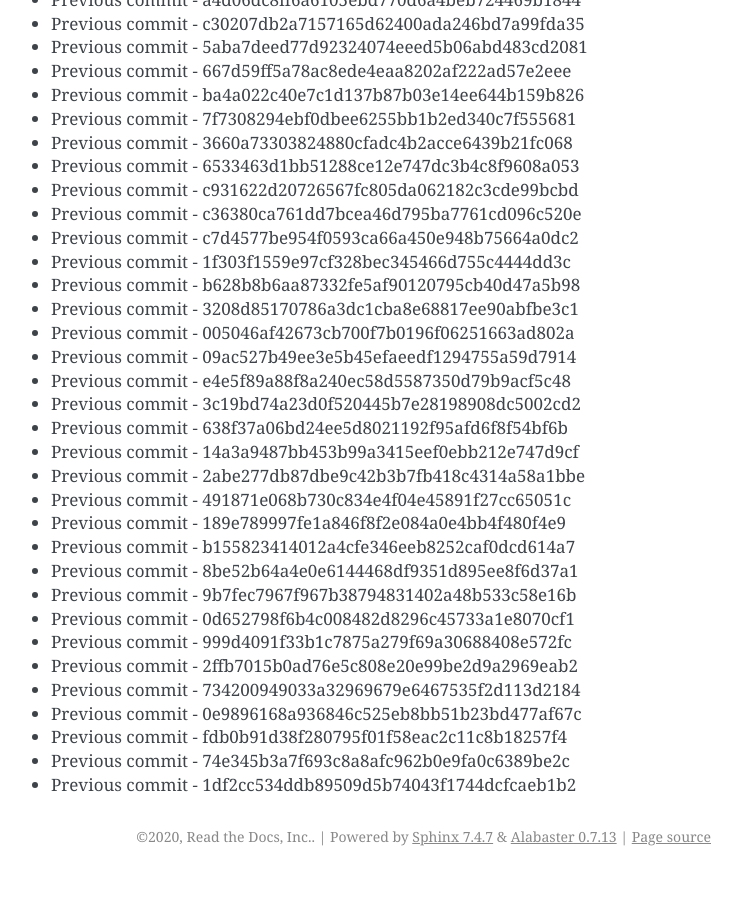
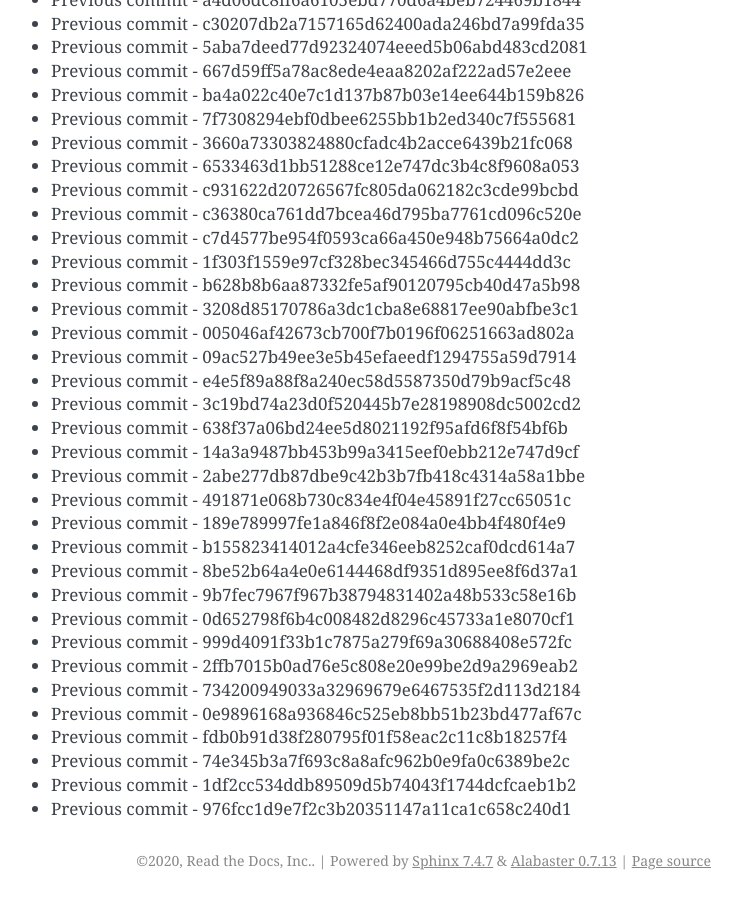
Before and after one commit to readthedocs/rtd-git-stresstest, a Sphinx documentation site: the page built from docs/updates.rst, in a window 1280 px wide and 900 px high, scrolled down 27689 px. Shown: the whole window, without its empty margins (399-1141 px from the left). Built offline with Sphinx 7.4.7, drawn with Linux system fonts in a browser that asks for light colours; before the commit the page ends 28565 px from its top, so only the background shows below that.

Commit message:
Generating commit from previous: 976fcc1d9e7f2c3b20351147a11ca1c658c240d1

```diff
--- a/docs/updates.rst
+++ b/docs/updates.rst
@@ -1195,3 +1195,4 @@ It can be tested for any performance characteristics.
 * Previous commit - fdb0b91d38f280795f01f58eac2c11c8b18257f4
 * Previous commit - 74e345b3a7f693c8a8afc962b0e9fa0c6389be2c
 * Previous commit - 1df2cc534ddb89509d5b74043f1744dcfcaeb1b2
+* Previous commit - 976fcc1d9e7f2c3b20351147a11ca1c658c240d1
```
